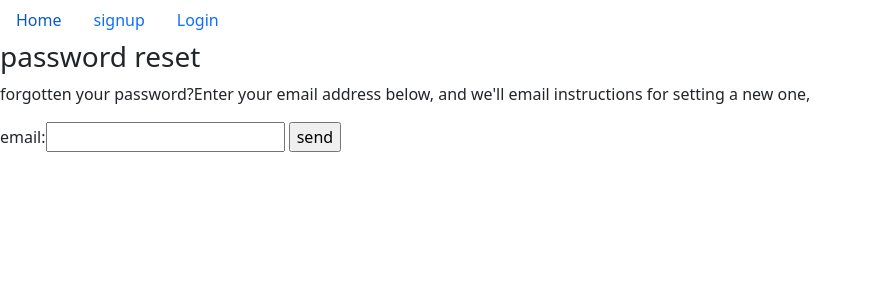
After one commit to Aksa27/Django, a Django app: page /accounts/password_reset/ in a window 1280 px wide. The commit adds this page. Shown: the top 300 px of the page, without its empty margins (0-872 px from the left). Run offline with Django 4.2, Linux system fonts and the light colour scheme; some libraries are stand-ins or nearby versions.

Commit message:
Add files via upload

```diff
--- a/project2/project2/app2/app2/settings.py
+++ b/project2/project2/app2/app2/settings.py
@@ -29,7 +29,12 @@ SECRET_KEY = 'django-insecure-ru8tx#i&korvo_jr0b_d@s@$%qxx9u4(y#xvnitl8w+j2fr89t
 DEBUG = True
 
 ALLOWED_HOSTS = []
+EMAIL_BACKEND ="django.core.mail.backends.console.EmailBackend"
 
+LOGIN_URL ='login'
+LOGIN_REDIRECT_URL ="home"
+LOGOUT_REDIRECT_URL ="login"
+LOGOUT_URL ='logout'
 
 # Application definition
 
--- a/project2/project2/app2/app2/urls.py
+++ b/project2/project2/app2/app2/urls.py
@@ -15,10 +15,11 @@ Including another URLconf
     2. Add a URL to urlpatterns:  path('blog/', include('blog.urls'))
 """
 from django.contrib import admin
-from django.urls import path
+from django.urls import path,include
 from signup import views
 
 urlpatterns = [
+    path('accounts/',include('django.contrib.auth.urls')),
     path('admin/', admin.site.urls),
     path('', views.home,name='base'),
     path('signup/', views.signup,name='signup'),
--- a/project2/project2/app2/templates/base.html
+++ b/project2/project2/app2/templates/base.html
@@ -19,13 +19,17 @@
 
         {% if user.is_authenticated %}
         <li class="nav-item">
+          <a class="nav-link" href="{% url 'password_change' %}">change password</a>
+        </li>
+
+        <li class="nav-item">
           <a class="nav-link" href="{% url 'add' %}">ADD_BOOK</a>
         </li>
-        li class="nav-item">
-          <a class="nav-link" href="{% url 'book_list' %}">book_list</a>
+        <li class="nav-item">
+          <a class="nav-link" href="{% url 'list' %}">Book_list</a>
         </li>
-        li class="nav-item">
-          <a class="nav-link" href="{% url 'add' %}">ADD_BOOK</a>
+        <li class="nav-item">
+          <a class="nav-link" href="{% url 'logout' %}">Logout</a>
         </li>
         {% else %}
         <li class="nav-item">
--- a/project2/project2/app2/templates/list.html
+++ b/project2/project2/app2/templates/list.html
@@ -15,7 +15,7 @@
         <td><h3>{{i.title}}</h3></td>
         <td><h3>{{i.author}}</h3></td>
     </tr>
-    {% endfor % }
+    {% endfor %}
     </table>
     {% endblock %}
 </body>
--- a/project2/project2/app2/templates/login.html
+++ b/project2/project2/app2/templates/login.html
@@ -45,7 +45,7 @@
                     <button class="btn btn-dark btn-lg btn-block" type="submit">Login</button>
                   </div>
 
-                  <a class="small text-muted" href="#!">Forgot password?</a>
+                  <a class="small text-muted" href="{% url 'password_reset' %}">Forgot password?</a>
                   <p class="mb-5 pb-lg-2" style="color: #393f81;">Don't have an account? <a href="#!"
                       style="color: #393f81;">Register here</a></p>
                   <a href="#!" class="small text-muted">Terms of use.</a>
--- /dev/null
+++ b/project2/project2/app2/templates/registration/password_reset_form.html
@@ -0,0 +1,21 @@
+<!DOCTYPE html>
+<html lang="en">
+<head>
+    <meta charset="UTF-8">
+    <meta name="viewport" content="width=device-width, initial-scale=1.0">
+    <title>Document</title>
+</head>
+<body>
+{% extends "base.html" %}
+{% block body_block %}
+<h3>password reset</h3>
+<p> forgotten your password?Enter your email address below,
+    and we'll email instructions for setting a new one,</p>
+<form method="post">
+    {% csrf_token %}
+    email:<input type="text" name="email">
+    <input type="submit" value="send">
+</form>
+{% endblock %}
+</body>
+</html>
```
Also changed, not shown: project2/project2/app2/templates/registration/password_change_done.html (added, +14 -0 lines), project2/project2/app2/templates/registration/password_change_form.html (added, +19 -0 lines), project2/project2/app2/templates/registration/password_reset_complete.html (added, +21 -0 lines), project2/project2/app2/templates/registration/password_reset_confirm.html (added, +26 -0 lines), project2/project2/app2/templates/registration/password_reset_done.html (added, +15 -0 lines), project2/project2/app2/db.sqlite3.
